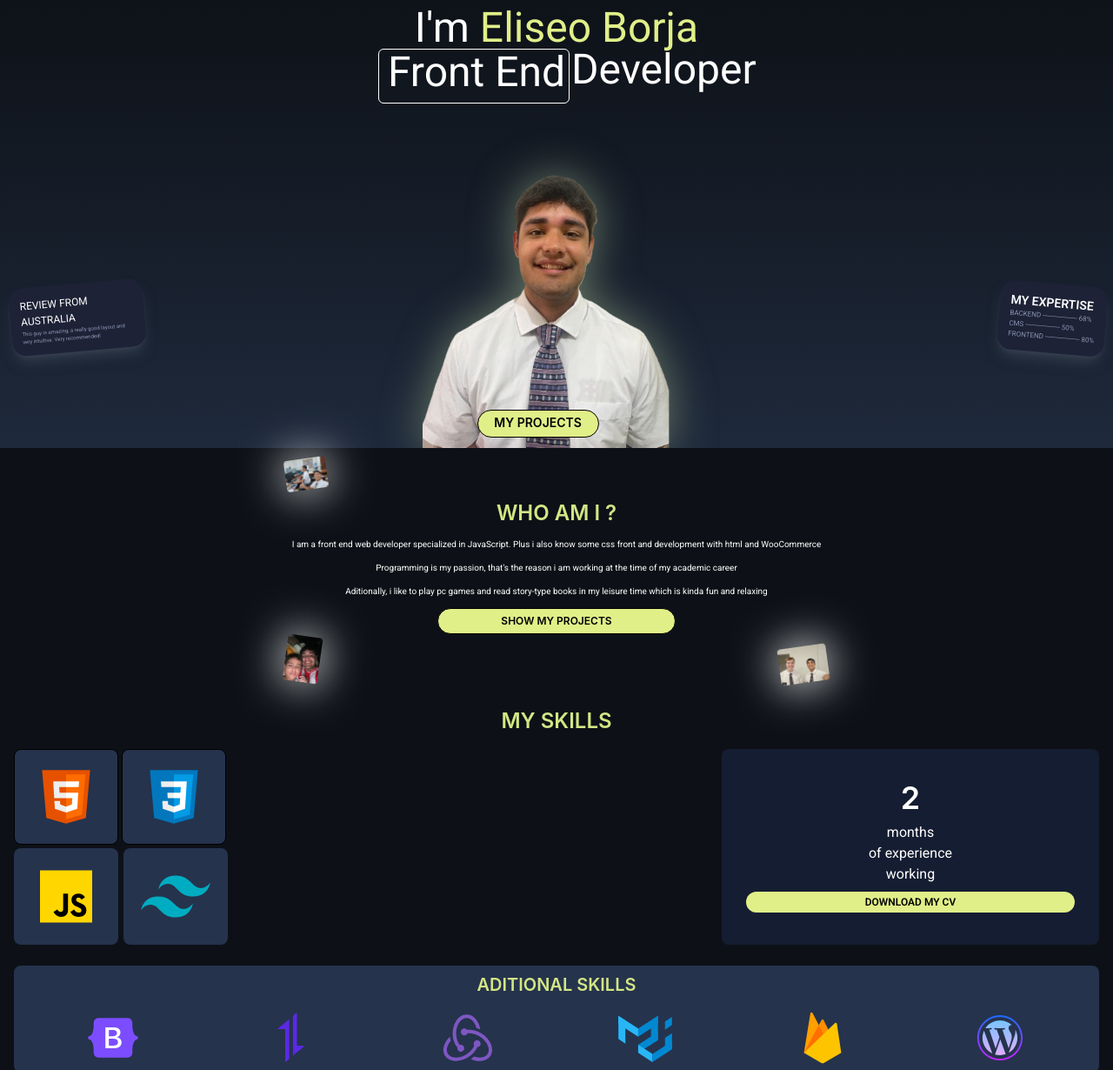
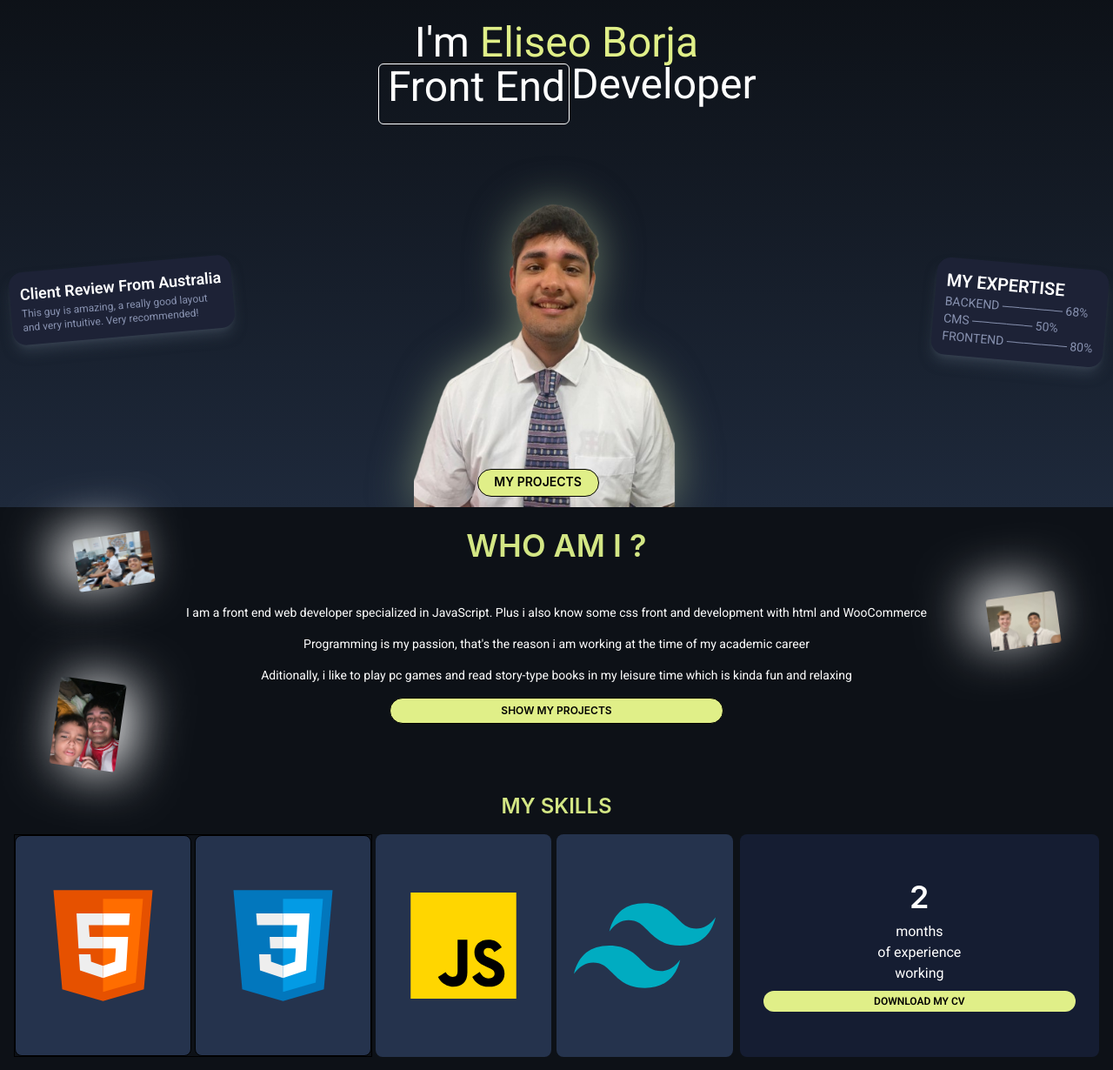
Before and after one commit to Jared092005/Mini-proyecto, a website built with Vite: page index.html in a window 1280 px wide. Shown: the part 97-1327 px from the top of the page at 87% size. Built offline with nearby package versions, Linux system fonts and the light colour scheme.

Commit message:
estuve trabajando en el tamaño lg en la parte de who am i y también my skills, logré terminares parte

```diff
--- a/index.html
+++ b/index.html
@@ -13,7 +13,7 @@
       rel="stylesheet"
     />
   </head>
-  <body class="h-400 lg:h-450">
+  <body class="h-400 lg:h-500">
     <!--   logo -->
     <header class="flex justify-between h-[4%] w-full bg-dark lg:px-8">
       <img src="./imagenes/icons8-reaccionar.svg" class="h-full pl-3 lg:w-15" />
@@ -76,12 +76,12 @@
       <!-- imagenes y boton de mis proyectos -->
       <section class="h-[70%] w-full relative lg:flex">
         <div
-          class="absolute top-1/3 max-w-[30%] left-3 text-1 z-40 text-white font-roboto p-2 bg-[#1d2236] rounded-2xl shadow-lg shadow-gray-600/50 -rotate-5 lg:max-w-[12%] lg:top-2/4 lg:right-2 lg:p-3"
+          class="absolute top-1/3 max-w-[30%] left-3 text-1 z-40 text-white font-roboto p-2 bg-[#1d2236] rounded-2xl shadow-lg shadow-gray-600/50 -rotate-5 lg:max-w-[20%] lg:top-2/6 lg:right-2 lg:p-3"
         >
-          <h3 class="uppercase text-[12px] font-semibold>review from australia">
-            review from australia
+          <h3 class="text-[12px] font-semibold lg:text-lg">
+            Client Review From Australia
           </h3>
-          <p class="text-[6px] text-soft-gray">
+          <p class="text-[6px] text-soft-gray lg:text-xs">
             This guy is amazing, a really good layout and very intuitive. Very
             recommended!
           </p>
@@ -93,7 +93,7 @@
           <img
             src="./imagenes/eliseo-removebg-preview.png"
             alt="Eliseo Borja"
-            class="h-full z-20 drop-shadow-[0px_0px_25px_#6a7964] lg:w-85"
+            class="h-full z-20 drop-shadow-[0px_0px_25px_#6a7964] lg:w-90"
           />
           <a
             href="https://github.com/Jared092005"
@@ -104,12 +104,18 @@
           </a>
         </div>
         <div
-          class="absolute top-1/3 right-3 max-w-[40%] z-40 text-1 text-white font-roboto p-2 bg-[#1d2236] rounded-2xl shadow-lg shadow-gray-600/50 rotate-5 lg:top-2/4 lg:right-2 lg:p-3"
+          class="absolute top-1/3 right-3 max-w-[40%] z-40 text-1 text-white font-roboto p-2 bg-[#1d2236] rounded-2xl shadow-lg shadow-gray-600/50 rotate-5 lg:max-w-[20%] lg:top-2/6 lg:right-2 lg:p-3"
         >
-          <h3 class="uppercase text-sm font-semibold">my expertise</h3>
-          <p class="text-[8px] uppercase text-soft-gray">backend ─────── 68%</p>
-          <p class="text-[8px] uppercase text-soft-gray">cms ─────── 50%</p>
-          <p class="text-[8px] uppercase text-soft-gray">
+          <h3 class="uppercase text-sm font-semibold lg:text-xl">
+            my expertise
+          </h3>
+          <p class="text-[8px] uppercase text-soft-gray lg:text-sm">
+            backend ─────── 68%
+          </p>
+          <p class="text-[8px] uppercase text-soft-gray lg:text-sm">
+            cms ─────── 50%
+          </p>
+          <p class="text-[8px] uppercase text-soft-gray lg:text-sm">
             frontend ─────── 80%
           </p>
         </div>
@@ -121,43 +127,50 @@
     >
       <!-- primera parte, específicamente who am i ? -->
       <span
-        class="h-[20%] flex flex-col p-6 gap-3 justify-center items-center relative"
+        class="h-[20%] flex flex-col p-6 gap-3 justify-center items-center relative lg:w-[95%] lg:gap-4"
       >
         <!-- div de imagenes -->
-        <div class="absolute top-3 left-4">
+        <div
+          class="absolute top-3 left-4 lg:top-8 lg:left-6 lg:-rotate-8 lg:w-30 lg:flex lg:justify-center lg:h-15"
+        >
           <img
             src="./imagenes/elder-ramosyYo.jpeg"
             alt=""
-            class="w-12 rounded-sm drop-shadow-[0px_0px_25px_#ffffff] overflow-hidden -rotate-8"
+            class="w-12 rounded-sm drop-shadow-[0px_0px_25px_#ffffff] -rotate-8 lg:rotate-0 lg:w-22 lg:drop-shadow-[-20px_-8px_28px_#ffffff]"
           />
         </div>
         <div class="absolute bottom-1 left-4">
           <img
             src="./imagenes/ElliotyYo.jpeg"
             alt=""
-            class="w-10 rounded-sm drop-shadow-[0px_0px_25px_#ffffff] overflow-hidden rotate-8"
+            class="w-10 rounded-sm drop-shadow-[0px_0px_25px_#ffffff] overflow-hidden rotate-8 lg:w-19 lg:drop-shadow-[12px_0px_30px_#ffffff]"
           />
         </div>
-        <div class="absolute bottom-1 right-4">
+        <div class="absolute bottom-1 right-4 lg:top-1/3">
           <img
             src="./imagenes/fotoEnElHospital.jpeg"
             alt=""
-            class="w-14 rounded-sm drop-shadow-[0px_0px_25px_#ffffff] overflow-hidden -rotate-8"
+            class="w-14 rounded-sm drop-shadow-[0px_0px_25px_#ffffff] overflow-hidden -rotate-8 lg:w-20 lg:drop-shadow-[-15px_-13px_30px_#ffffff]"
           />
         </div>
         <!-- parte de who am i -->
-        <h2 class="text-[#d3e684] uppercase text-center text-2xl font-semibold">
+        <h2
+          class="text-[#d3e684] uppercase text-center text-2xl font-semibold lg:text-4xl"
+        >
           Who am i ?
         </h2>
-        <p class="text-center text-white font-roboto text-[10px]">
-          I am a front end web developer specialized in JavaScript. Plus i also
-          know some css front and development with html and WooCommerce
+        <div
+          class="flex flex-col items-center gap-2.5 lg:gap-4 lg:h-70 lg:justify-center lg:w-[75%]"
+        >
+          <p class="text-center text-white font-roboto text-[10px] lg:text-sm">
+            I am a front end web developer specialized in JavaScript. Plus i
+            also know some css front and development with html and WooCommerce
           </p>
-        <p class="text-center text-white font-roboto text-[10px]">
-          Programming is my passion, that's the reason i am working at the time
-          of my academic career
+          <p class="text-center text-white font-roboto text-[10px] lg:text-sm">
+            Programming is my passion, that's the reason i am working at the
+            time of my academic career
           </p>
-        <p class="text-center text-white font-roboto text-[10px]">
+          <p class="text-center text-white font-roboto text-[10px] lg:text-sm">
             Aditionally, i like to play pc games and read story-type books in my
             leisure time which is kinda fun and relaxing
           </p>
@@ -166,8 +179,9 @@
             target="_blank"
             class="border border-black bg-[#e0ef88] w-[45%] active:bg-[#cce926] hover:bg-[#cbe440] py-1.5 rounded-2xl font-semibold text-xs text-center uppercase"
             >show my projects</a
-        ></span
           >
+        </div>
+      </span>
       <!-- segunda parte mis skills -->
       <span class="h-[20%] w-full flex flex-col gap-4">
         <h2 class="text-[#d3e684] uppercase text-center text-2xl font-semibold">
@@ -176,36 +190,51 @@
         <!-- contenedor de las skills y el tiempo -->
         <div class="flex flex-row gap-2 h-full">
           <!-- contenedores de imagenes de lenguajes -->
-          <div class="flex flex-col gap-1 w-[65%]">
-            <!-- primer contenedor de lenguajes -->
-            <span class="flex flex-row w-full h-[50%] gap-1">
+          <div class="flex flex-col gap-1 w-[65%] lg:w-[70%]">
+            <!-- contenedor de todas las imagenes -->
+            <div class="h-full flex flex-col gap-1 lg:w-full lg:flex-row">
+              <!-- primer contenedor -->
+              <span
+                class="flex flex-row w-full h-[50%] gap-1 lg:w-full lg:h-full border"
+              >
                 <!-- contenedor html -->
                 <div
-                class="border border-black h-full bg-[#25334d] w-30 flex rounded-lg px-5"
+                  class="border border-black h-full bg-[#25334d] w-30 flex rounded-lg px-5 lg:w-full"
                 >
                   <img src="./imagenes/icons8-html.svg" alt="html" />
                 </div>
                 <!-- contenedor css -->
                 <div
-                class="border border-black h-full bg-[#25334d] w-30 flex rounded-lg px-5"
+                  class="border border-black h-full bg-[#25334d] w-30 flex rounded-lg px-5 lg:w-full"
                 >
                   <img src="./imagenes/icons8-css.svg" alt="css" />
                 </div>
               </span>
               <!-- contenedor segundo de imagenes de lenguajes -->
-            <span class="flex flex-row w-full h-[50%] gap-1.5">
+              <span
+                class="flex flex-row w-full h-[50%] gap-1.5 lg:h-full lg:w-full"
+              >
                 <!-- imagen de javscript -->
-              <div class="h-full bg-[#25334d] w-30 flex rounded-lg px-5">
-                <img src="./imagenes/icons8-javascript.svg" alt="JavaScript" />
+                <div
+                  class="h-full bg-[#25334d] w-30 flex rounded-lg px-5 lg:w-full"
+                >
+                  <img
+                    src="./imagenes/icons8-javascript.svg"
+                    alt="JavaScript"
+                  />
                 </div>
                 <!-- imagen de tailwind -->
-              <div class="h-full bg-[#25334d] w-30 flex rounded-lg px-5">
+                <div
+                  class="h-full bg-[#25334d] w-30 flex rounded-lg px-5 lg:w-full"
+                >
                   <img
                     src="./imagenes/icons8-viento-de-cola.svg"
                     alt="Tailwind"
                   />
                 </div>
               </span>
+            </div>
+            <!-- primer contenedor de lenguajes -->
           </div>
           <!-- texto de cuanto tiempo llevo trabajando -->
           <div
```
Lines whose indentation alone changed are shown as unchanged.
